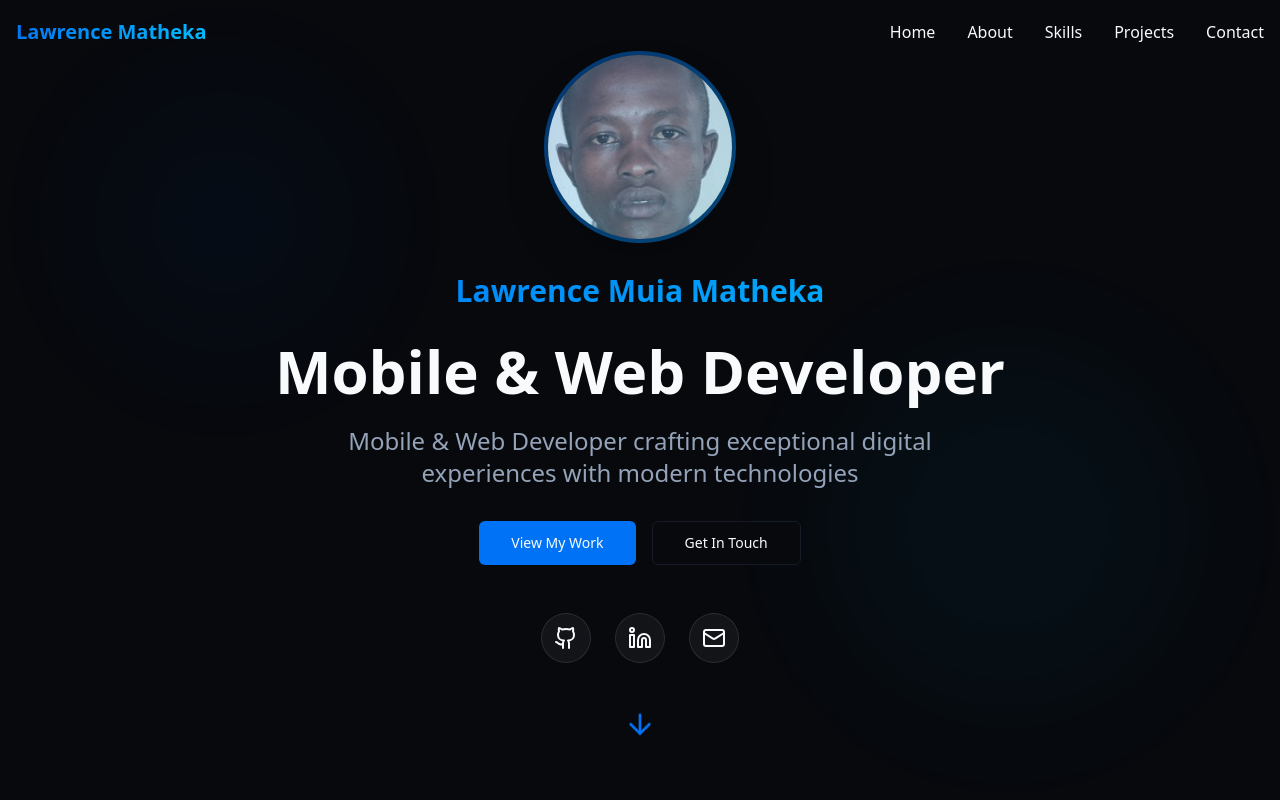
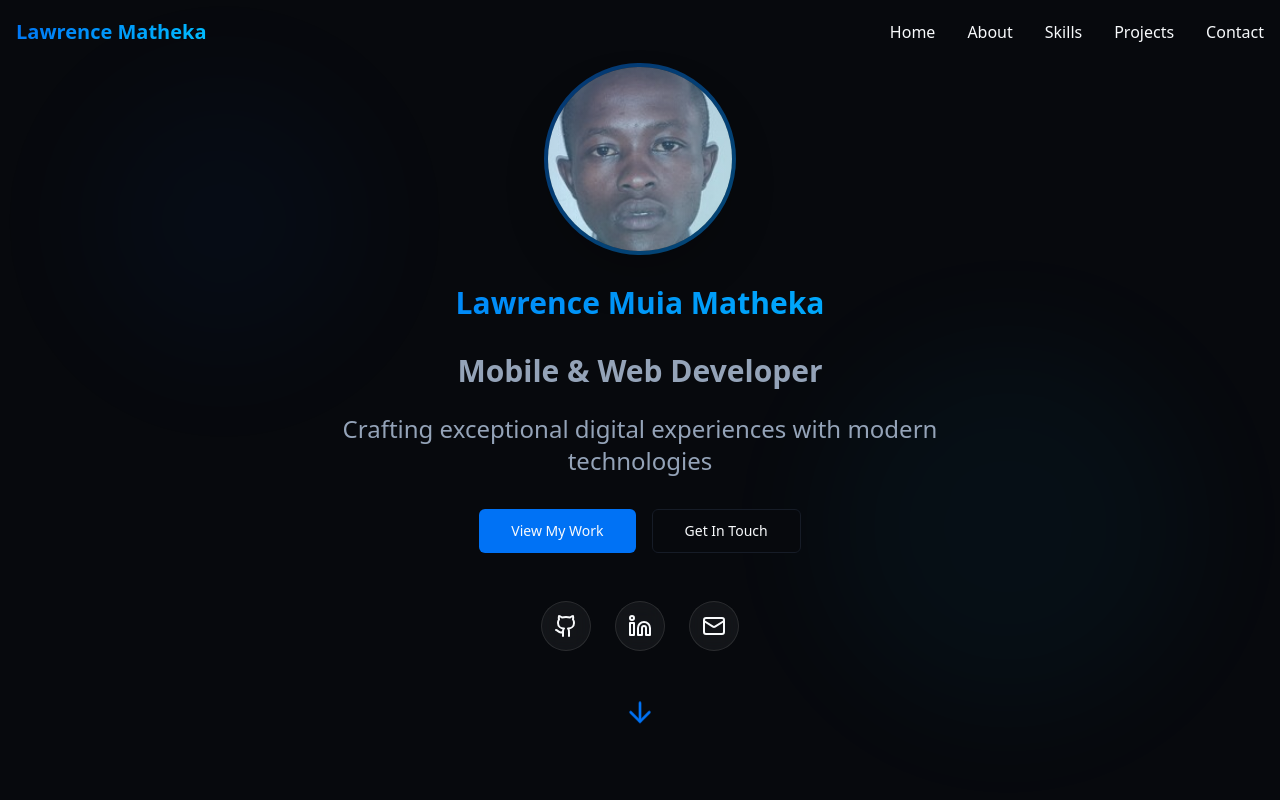
Before and after one commit to mathekalawrence/muiamathekaportfolio, a React (Vite) app: page / in a window 1280 px wide. Shown: the top 800 px of the page. Built offline with nearby package versions, Linux system fonts and the light colour scheme.

Commit message:
Fix: Adjust profile name text size
Adjust the font size of the text below the profile name to be more presentable and in line with the font size of the name itself.

```diff
--- a/src/components/Hero.tsx
+++ b/src/components/Hero.tsx
@@ -38,12 +38,12 @@ const Hero = () => {
             </h2>
           </div>
 
-          <h1 className="text-4xl md:text-6xl font-bold mb-6 leading-tight">
+          <h1 className="text-2xl md:text-3xl font-bold mb-6 leading-tight text-muted-foreground">
             Mobile & Web Developer
           </h1>
 
           <p className="text-xl md:text-2xl text-muted-foreground mb-8 max-w-2xl mx-auto">
-            Mobile & Web Developer crafting exceptional digital experiences with modern technologies
+            Crafting exceptional digital experiences with modern technologies
           </p>
 
           <div className="flex flex-col sm:flex-row gap-4 justify-center items-center mb-12">
```
